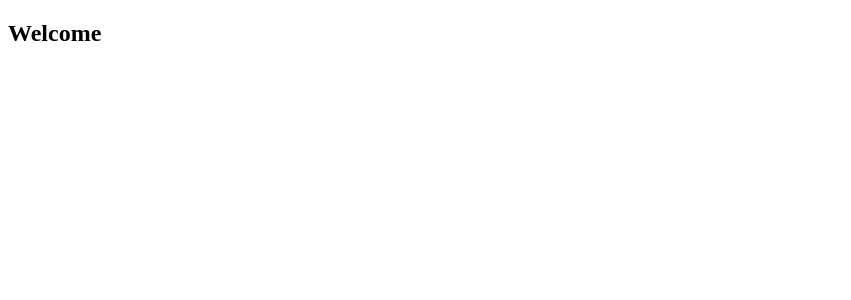
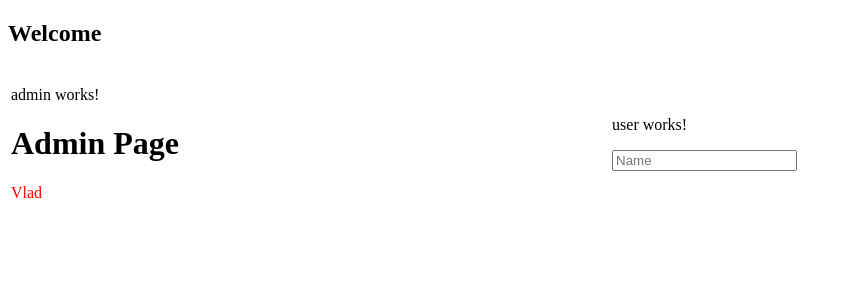
Before and after one commit to NeedGOOD/angular-20-test, an Angular app: page / in a window 1280 px wide. Shown: the top 300 px of the page, without its empty margins (0-851 px from the left). Built offline with nearby package versions, Linux system fonts and the light colour scheme.

Commit message:
feat: start learn about components

```diff
--- a/src/app/app.html
+++ b/src/app/app.html
@@ -1 +1,12 @@
 <h2>Welcome</h2>
+
+<table style="width: 100%;">
+    <tr>
+        <td>
+            <app-admin></app-admin>
+        </td>
+        <td>
+            <app-user></app-user>
+        </td>
+    </tr>
+</table>
--- a/src/app/app.ts
+++ b/src/app/app.ts
@@ -1,9 +1,11 @@
 import { Component, signal } from '@angular/core';
 import { RouterOutlet } from '@angular/router';
+import { Admin } from "./components/admin/admin";
+import { User } from './components/user/user';
 
 @Component({
   selector: 'app-root',
-  imports: [RouterOutlet],
+  imports: [RouterOutlet, Admin, User],
   templateUrl: './app.html',
   styleUrl: './app.css'
 })
--- /dev/null
+++ b/src/app/components/admin/admin.css
@@ -0,0 +1,3 @@
+.primaryColor {
+    color: red;
+}
--- /dev/null
+++ b/src/app/components/admin/admin.html
@@ -0,0 +1,3 @@
+<p>admin works!</p>
+<h1>Admin Page</h1>
+<span class="primaryColor">{{firstName}}</span>
--- /dev/null
+++ b/src/app/components/admin/admin.ts
@@ -0,0 +1,13 @@
+import { Component } from '@angular/core';
+
+@Component({
+  selector: 'app-admin',
+  imports: [],
+  templateUrl: './admin.html',
+  styleUrl: './admin.css'
+})
+export class Admin {
+  firstName = 'Vlad';
+  siteName = 'Angular 20 test';
+  rollNo = 111;
+}
--- /dev/null
+++ b/src/app/components/user/user.html
@@ -0,0 +1,3 @@
+<p>user works!</p>
+
+<input type="text" placeholder="Name">
```
Also changed, not shown: src/app/components/user/user.ts (added, +11 -0 lines), src/app/components/user/user.css (added), 2 other files (tests, documents, lock files or other folders).
